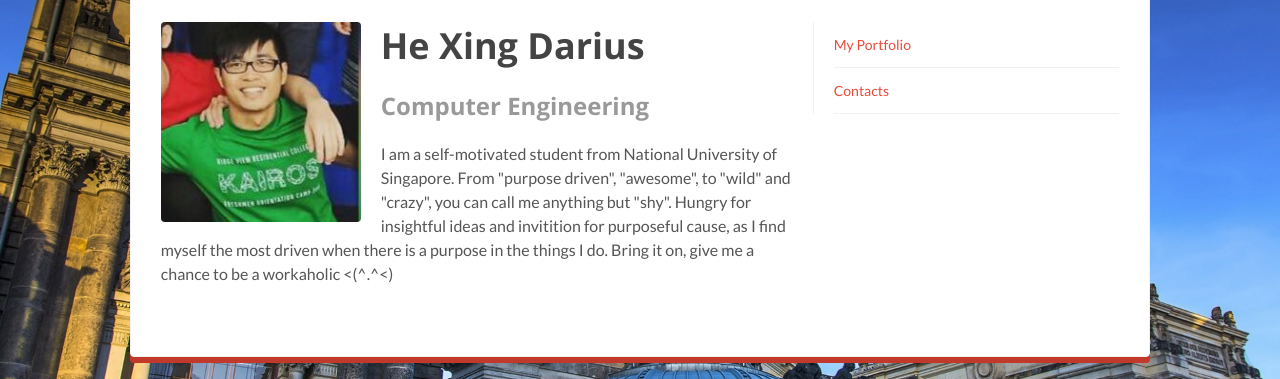
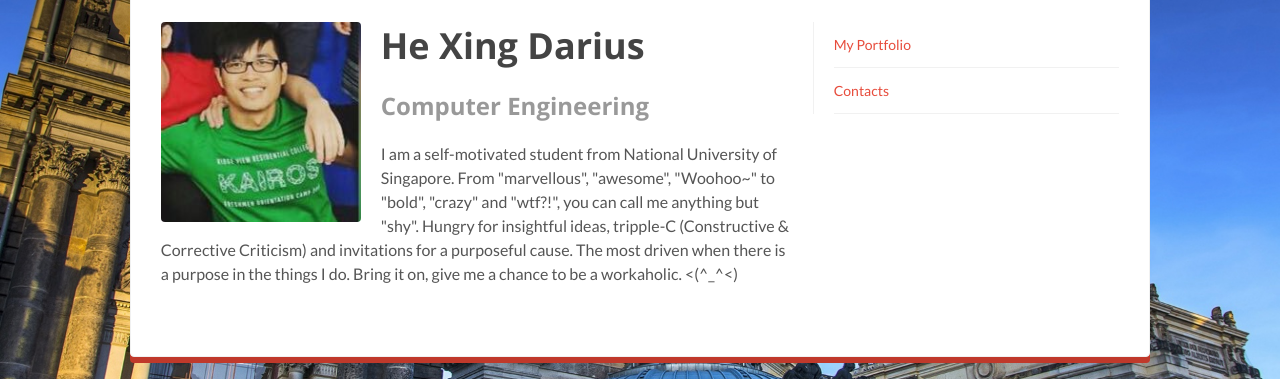
Before and after one commit to hesingon/hesingon.github.io, a plain HTML site: page index.html in a window 1280 px wide. Shown: the part 155-534 px from the top of the page. Drawn offline with nearby package versions, Linux system fonts and the light colour scheme.

Commit message:
Edit intro 2

```diff
--- a/index.html
+++ b/index.html
@@ -79,7 +79,7 @@
                             Computer Engineering
                         </h4>
                         <p>
-                            I am a self-motivated student from National University of Singapore. From "purpose driven", "awesome", to "wild" and "crazy", you can call me anything but "shy". Hungry for insightful ideas and invitition for purposeful cause, as I find myself the most driven when there is a purpose in the things I do. Bring it on, give me a chance to be a workaholic <(^.^<)
+                            I am a self-motivated student from National University of Singapore. From "marvellous", "awesome", "Woohoo~" to "bold", "crazy" and "wtf?!", you can call me anything but "shy". Hungry for insightful ideas, tripple-C (Constructive & Corrective Criticism) and invitations for a purposeful cause. The most driven when there is a purpose in the things I do. Bring it on, give me a chance to be a workaholic. <(^_^<)
                         </p>
                     </div>
                 </div>
```
